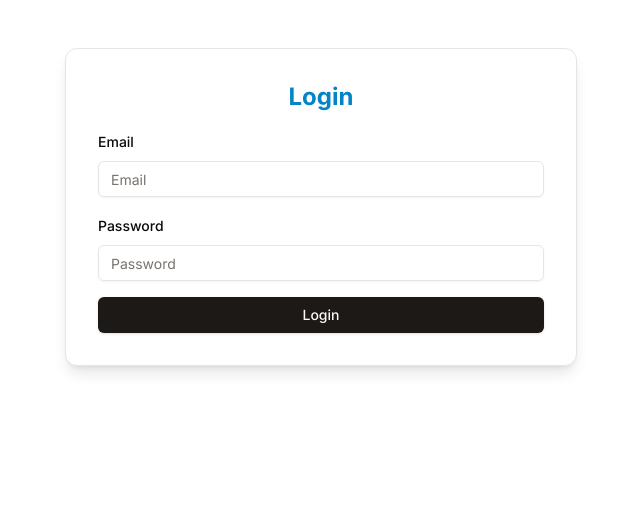
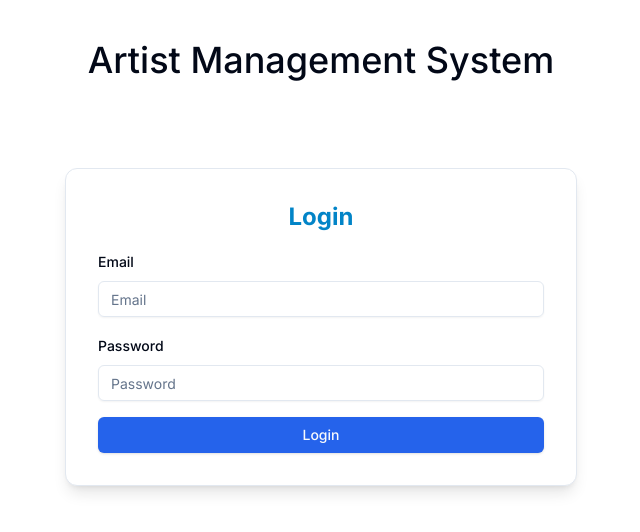
Before and after one commit to mahatoHariom/client-music-app, a Next.js app: page /login in a window 1280 px wide. Shown: the top 532 px of the page, without its empty margins (319-959 px from the left). Built offline with nearby package versions, Linux system fonts and the light colour scheme.

Commit message:
users list with searching and pagiantion has been addeD

```diff
--- a/src/api/user.ts
+++ b/src/api/user.ts
@@ -1,8 +1,13 @@
 import api from "@/lib/axios-instance";
+import { Pagination } from "@/types/pagination";
 import { User } from "@/types/user";
 import { LoginFormData } from "@/validations/login";
 import { RegisterFormData } from "@/validations/register";
 
+interface GetUsersResponse {
+  users: User[];
+  pagination: Pagination;
+}
 export const registerUser = async (data: RegisterFormData) => {
   const response = await api.post("/users", data);
   return response.data;
@@ -13,8 +18,18 @@ export const loginUser = async (data: LoginFormData) => {
   return response.data;
 };
 
-export const getUsers = async () => {
-  const response = await api.get("/users");
+export const getUsers = async (
+  currentPage: number = 1,
+  limit: number = 5,
+  search: string = ""
+): Promise<GetUsersResponse> => {
+  const response = await api.get<GetUsersResponse>("/users", {
+    params: {
+      page: currentPage,
+      limit,
+      search,
+    },
+  });
   return response.data;
 };
 export const getUserById = async (userId: number) => {
--- a/src/app/dashboard/page.tsx
+++ b/src/app/dashboard/page.tsx
@@ -6,12 +6,16 @@ import ArtistsContent from "@/components/dashboard/artist-table";
 
 const DashboardPage: React.FC = () => {
   return (
-    <div className="flex flex-col items-center justify-center mt-44">
+    <div className="flex flex-col items-center justify-center ">
       <div className="w-full max-w-4xl">
-        <Tabs defaultValue="users" className="w-full flex-col flex gap-20">
+        <Tabs defaultValue="users" className="w-full flex-col flex gap-10">
           <TabsList className="justify-center w-96">
-            <TabsTrigger value="users">Users</TabsTrigger>
-            <TabsTrigger value="artists">Artists</TabsTrigger>
+            <TabsTrigger value="users" className="w-full">
+              Users
+            </TabsTrigger>
+            <TabsTrigger value="artists" className="w-full">
+              Artists
+            </TabsTrigger>
           </TabsList>
           <TabsContent value="users">
             <UsersTable />
--- a/src/app/globals.css
+++ b/src/app/globals.css
@@ -2,27 +2,28 @@
 @tailwind components;
 @tailwind utilities;
 
+
 @layer base {
   :root {
     --background: 0 0% 100%;
-    --foreground: 20 14.3% 4.1%;
+    --foreground: 222.2 84% 4.9%;
     --card: 0 0% 100%;
-    --card-foreground: 20 14.3% 4.1%;
+    --card-foreground: 222.2 84% 4.9%;
     --popover: 0 0% 100%;
-    --popover-foreground: 20 14.3% 4.1%;
-    --primary: 24 9.8% 10%;
-    --primary-foreground: 60 9.1% 97.8%;
-    --secondary: 60 4.8% 95.9%;
-    --secondary-foreground: 24 9.8% 10%;
-    --muted: 60 4.8% 95.9%;
-    --muted-foreground: 25 5.3% 44.7%;
-    --accent: 60 4.8% 95.9%;
-    --accent-foreground: 24 9.8% 10%;
+    --popover-foreground: 222.2 84% 4.9%;
+    --primary: 221.2 83.2% 53.3%;
+    --primary-foreground: 210 40% 98%;
+    --secondary: 210 40% 96.1%;
+    --secondary-foreground: 222.2 47.4% 11.2%;
+    --muted: 210 40% 96.1%;
+    --muted-foreground: 215.4 16.3% 46.9%;
+    --accent: 210 40% 96.1%;
+    --accent-foreground: 222.2 47.4% 11.2%;
     --destructive: 0 84.2% 60.2%;
-    --destructive-foreground: 60 9.1% 97.8%;
-    --border: 20 5.9% 90%;
-    --input: 20 5.9% 90%;
-    --ring: 20 14.3% 4.1%;
+    --destructive-foreground: 210 40% 98%;
+    --border: 214.3 31.8% 91.4%;
+    --input: 214.3 31.8% 91.4%;
+    --ring: 221.2 83.2% 53.3%;
     --radius: 0.5rem;
     --chart-1: 12 76% 61%;
     --chart-2: 173 58% 39%;
@@ -32,25 +33,25 @@
   }
 
   .dark {
-    --background: 20 14.3% 4.1%;
-    --foreground: 60 9.1% 97.8%;
-    --card: 20 14.3% 4.1%;
-    --card-foreground: 60 9.1% 97.8%;
-    --popover: 20 14.3% 4.1%;
-    --popover-foreground: 60 9.1% 97.8%;
-    --primary: 60 9.1% 97.8%;
-    --primary-foreground: 24 9.8% 10%;
-    --secondary: 12 6.5% 15.1%;
-    --secondary-foreground: 60 9.1% 97.8%;
-    --muted: 12 6.5% 15.1%;
-    --muted-foreground: 24 5.4% 63.9%;
-    --accent: 12 6.5% 15.1%;
-    --accent-foreground: 60 9.1% 97.8%;
+    --background: 222.2 84% 4.9%;
+    --foreground: 210 40% 98%;
+    --card: 222.2 84% 4.9%;
+    --card-foreground: 210 40% 98%;
+    --popover: 222.2 84% 4.9%;
+    --popover-foreground: 210 40% 98%;
+    --primary: 217.2 91.2% 59.8%;
+    --primary-foreground: 222.2 47.4% 11.2%;
+    --secondary: 217.2 32.6% 17.5%;
+    --secondary-foreground: 210 40% 98%;
+    --muted: 217.2 32.6% 17.5%;
+    --muted-foreground: 215 20.2% 65.1%;
+    --accent: 217.2 32.6% 17.5%;
+    --accent-foreground: 210 40% 98%;
     --destructive: 0 62.8% 30.6%;
-    --destructive-foreground: 60 9.1% 97.8%;
-    --border: 12 6.5% 15.1%;
-    --input: 12 6.5% 15.1%;
-    --ring: 24 5.7% 82.9%;
+    --destructive-foreground: 210 40% 98%;
+    --border: 217.2 32.6% 17.5%;
+    --input: 217.2 32.6% 17.5%;
+    --ring: 224.3 76.3% 48%;
     --chart-1: 220 70% 50%;
     --chart-2: 160 60% 45%;
     --chart-3: 30 80% 55%;
--- a/src/app/layout.tsx
+++ b/src/app/layout.tsx
@@ -28,7 +28,14 @@ export default function RootLayout({
           fontSans.variable
         )}
       >
-        <Providers>{children}</Providers>
+        <Providers>
+          <div className="flex w-full flex-col gap-10">
+            <h1 className="text-4xl text-center font-medium mt-10">
+              Artist Management System
+            </h1>
+            {children}
+          </div>
+        </Providers>
       </body>
     </html>
   );
--- /dev/null
+++ b/src/components/ui/pagination.tsx
@@ -0,0 +1,121 @@
+import * as React from "react"
+import {
+  ChevronLeftIcon,
+  ChevronRightIcon,
+  DotsHorizontalIcon,
+} from "@radix-ui/react-icons"
+
+import { cn } from "@/lib/utils"
+import { ButtonProps, buttonVariants } from "@/components/ui/button"
+
+const Pagination = ({ className, ...props }: React.ComponentProps<"nav">) => (
+  <nav
+    role="navigation"
+    aria-label="pagination"
+    className={cn("mx-auto flex w-full justify-center", className)}
+    {...props}
+  />
+)
+Pagination.displayName = "Pagination"
+
+const PaginationContent = React.forwardRef<
+  HTMLUListElement,
+  React.ComponentProps<"ul">
+>(({ className, ...props }, ref) => (
+  <ul
+    ref={ref}
+    className={cn("flex flex-row items-center gap-1", className)}
+    {...props}
+  />
+))
+PaginationContent.displayName = "PaginationContent"
+
+const PaginationItem = React.forwardRef<
+  HTMLLIElement,
+  React.ComponentProps<"li">
+>(({ className, ...props }, ref) => (
+  <li ref={ref} className={cn("", className)} {...props} />
+))
+PaginationItem.displayName = "PaginationItem"
+
+type PaginationLinkProps = {
+  isActive?: boolean
+} & Pick<ButtonProps, "size"> &
+  React.ComponentProps<"a">
+
+const PaginationLink = ({
+  className,
+  isActive,
+  size = "icon",
+  ...props
+}: PaginationLinkProps) => (
+  <a
+    aria-current={isActive ? "page" : undefined}
+    className={cn(
+      buttonVariants({
+        variant: isActive ? "outline" : "ghost",
+        size,
+      }),
+      className
+    )}
+    {...props}
+  />
+)
+PaginationLink.displayName = "PaginationLink"
+
+const PaginationPrevious = ({
+  className,
+  ...props
+}: React.ComponentProps<typeof PaginationLink>) => (
+  <PaginationLink
+    aria-label="Go to previous page"
+    size="default"
+    className={cn("gap-1 pl-2.5", className)}
+    {...props}
+  >
+    <ChevronLeftIcon className="h-4 w-4" />
+    <span>Previous</span>
+  </PaginationLink>
+)
+PaginationPrevious.displayName = "PaginationPrevious"
+
+const PaginationNext = ({
+  className,
+  ...props
+}: React.ComponentProps<typeof PaginationLink>) => (
+  <PaginationLink
+    aria-label="Go to next page"
+    size="default"
+    className={cn("gap-1 pr-2.5", className)}
+    {...props}
+  >
+    <span>Next</span>
+    <ChevronRightIcon className="h-4 w-4" />
+  </PaginationLink>
+)
+PaginationNext.displayName = "PaginationNext"
+
+const PaginationEllipsis = ({
+  className,
+  ...props
+}: React.ComponentProps<"span">) => (
+  <span
+    aria-hidden
+    className={cn("flex h-9 w-9 items-center justify-center", className)}
+    {...props}
+  >
+    <DotsHorizontalIcon className="h-4 w-4" />
+    <span className="sr-only">More pages</span>
+  </span>
+)
+PaginationEllipsis.displayName = "PaginationEllipsis"
+
+export {
+  Pagination,
+  PaginationContent,
+  PaginationLink,
+  PaginationItem,
+  PaginationPrevious,
+  PaginationNext,
+  PaginationEllipsis,
+}
--- /dev/null
+++ b/src/types/pagination.ts
@@ -0,0 +1,8 @@
+export interface Pagination {
+  totalUsers: number;
+  totalPages: number;
+  currentPage: number;
+  limit: number;
+  nextPage: number | null;
+  pageLimit: number;
+}
```
Also changed, not shown: src/components/dashboard/users-table.tsx (+90 -8 lines).
